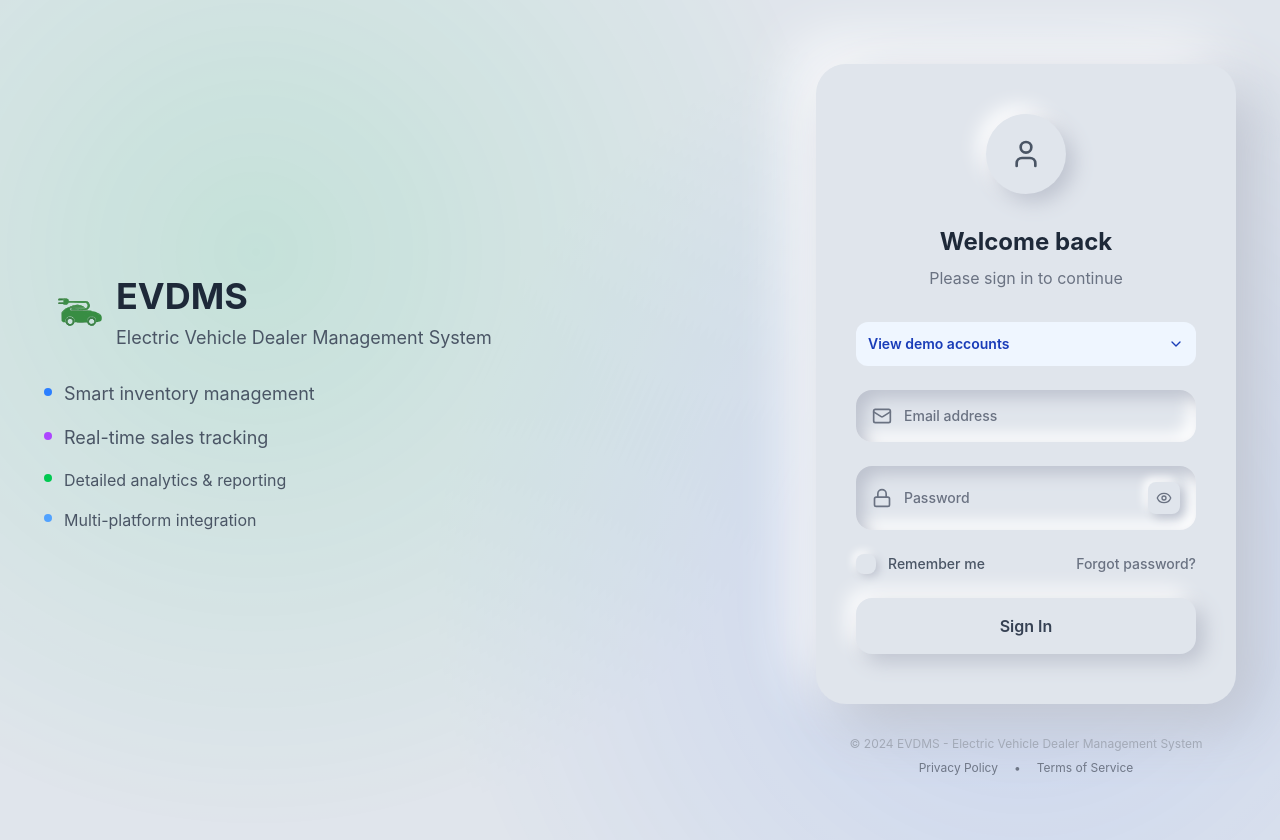
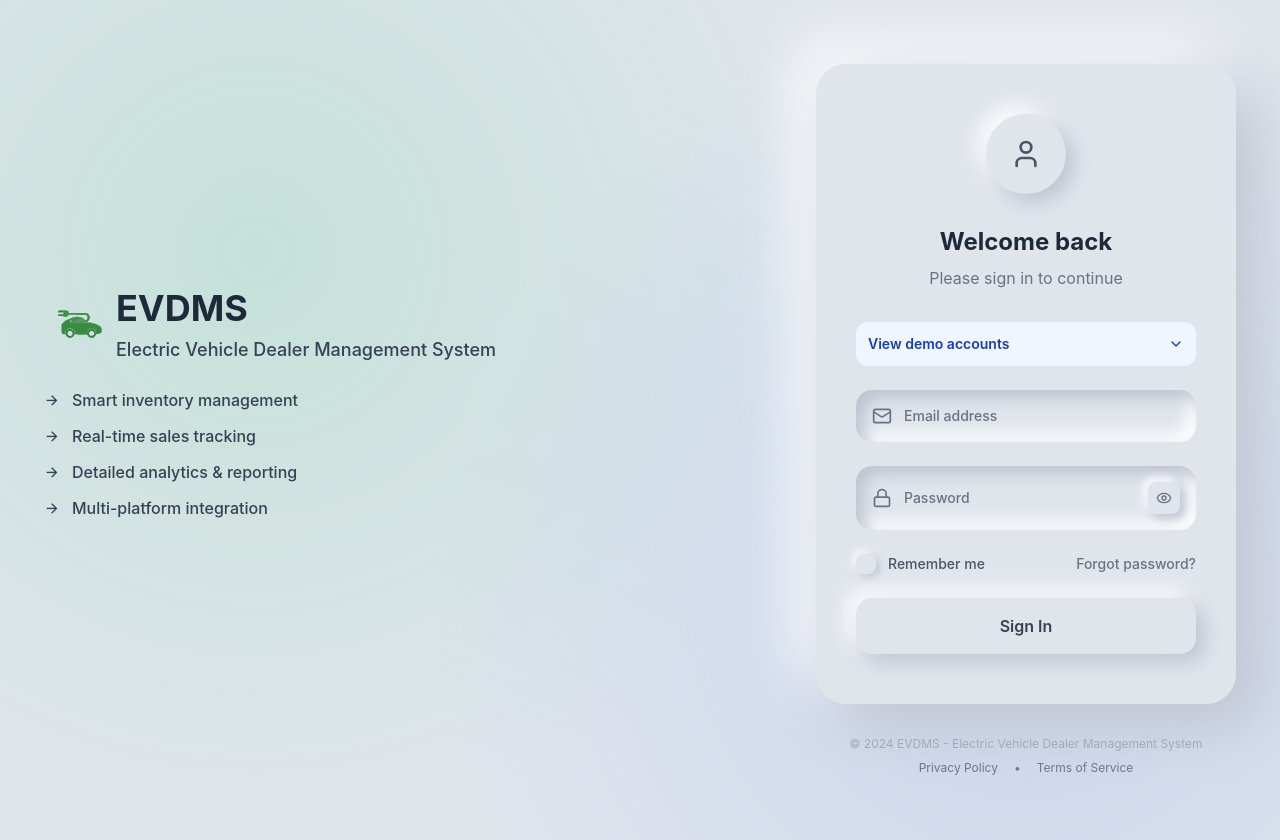
Before and after one commit to FA25-SWP391-SE1839-Group5/evdms-fe, a React (Vite) app: page / in a window 1280 px wide. Built offline with nearby package versions, Linux system fonts and the light colour scheme.

Commit message:
chỉnh icon

```diff
--- a/src/components/common/BrandHeader.jsx
+++ b/src/components/common/BrandHeader.jsx
@@ -17,7 +17,7 @@ const BrandHeader = () => {
                     <h1 className="text-4xl font-bold text-gray-800 mb-2">
                         EVDMS
                     </h1>
-                    <p className="text-lg text-gray-600 mt-1">
+                    <p className="text-lg text-gray-700 mt-1 font-medium">
                         Electric Vehicle Dealer Management System
                     </p>
                 </div>
@@ -26,20 +26,20 @@ const BrandHeader = () => {
             {/* Features List */}
             <div className="space-y-3 text-gray-700">
                 <div className="flex items-center space-x-3">
-                    <div className="w-2 h-2 bg-blue-500 rounded-full"></div>
-                    <span className="text-lg text-gray-600 mt-1">Smart inventory management</span>
+                   <i class="ri-arrow-right-line"></i>
+                    <span className="text-base text-gray-700 font-medium">Smart inventory management</span>
                 </div>
                 <div className="flex items-center space-x-3">
-                    <div className="w-2 h-2 bg-purple-500 rounded-full"></div>
-                    <span className="text-lg text-gray-600 mt-1">Real-time sales tracking</span>
+                    <i class="ri-arrow-right-line"></i>
+                    <span className="text-base text-gray-700 font-medium">Real-time sales tracking</span>
                 </div>
                 <div className="flex items-center space-x-3">
-                    <div className="w-2 h-2 bg-green-500 rounded-full"></div>
-                    <span className="text-gray-600 mt-1">Detailed analytics & reporting</span>
+                    <i class="ri-arrow-right-line"></i>
+                    <span className="text-base text-gray-700 font-medium">Detailed analytics & reporting</span>
                 </div>
                 <div className="flex items-center space-x-3">
-                    <div className="w-2 h-2 bg-blue-400 rounded-full"></div>
-                    <span className="text-gray-600 mt-1">Multi-platform integration</span>
+                    <i class="ri-arrow-right-line"></i>
+                    <span className="text-base text-gray-700 font-medium">Multi-platform integration</span>
                 </div>
             </div>
         </div>
```
